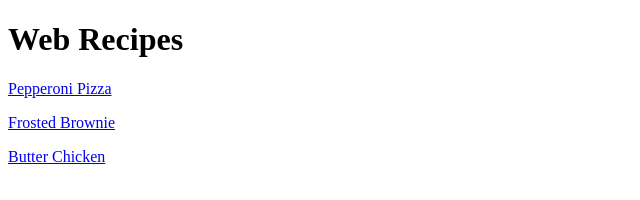
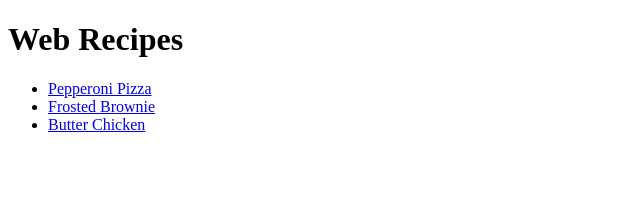
Before and after one commit to melcholign/web-recipes, a plain HTML site: page index.html in a window 1280 px wide. Shown: the whole page, without its empty margins (0-640 px from the left). Drawn offline with Linux system fonts and the light colour scheme.

Commit message:
Put links on index.html in an unordered list
Organizes links by separating them with each line

```diff
--- a/index.html
+++ b/index.html
@@ -1,17 +1,22 @@
 <!DOCTYPE html>
 <html lang="en">
+
 <head>
     <meta charset="UTF-8">
     <meta name="viewport" content="width=device-width, initial-scale=1.0">
     <title>Web Recipes: Home</title>
 </head>
+
 <body>
 
     <h1>Web Recipes</h1>
 
-    <p><a href="./recipes/pepperoni-pizza.html">Pepperoni Pizza</a></p>
-    <p><a href="./recipes/frosted-brownie.html">Frosted Brownie</a></p>
-    <p><a href="./recipes/butter-chicken.html">Butter Chicken</a></p>
+    <ul>
+        <li><a href="./recipes/pepperoni-pizza.html">Pepperoni Pizza</a></li>
+        <li><a href="./recipes/frosted-brownie.html">Frosted Brownie</a></li>
+        <li><a href="./recipes/butter-chicken.html">Butter Chicken</a></li>
+    </ul>
 
 </body>
+
 </html>
```
